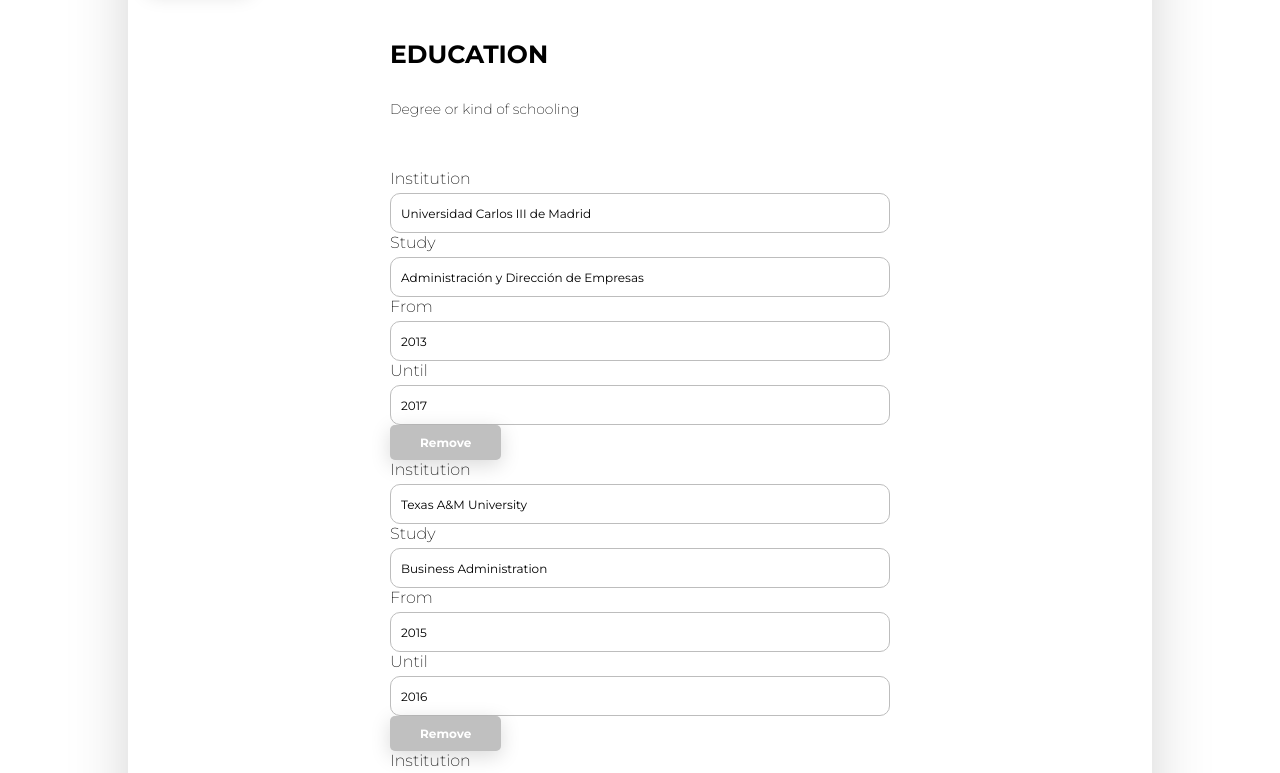
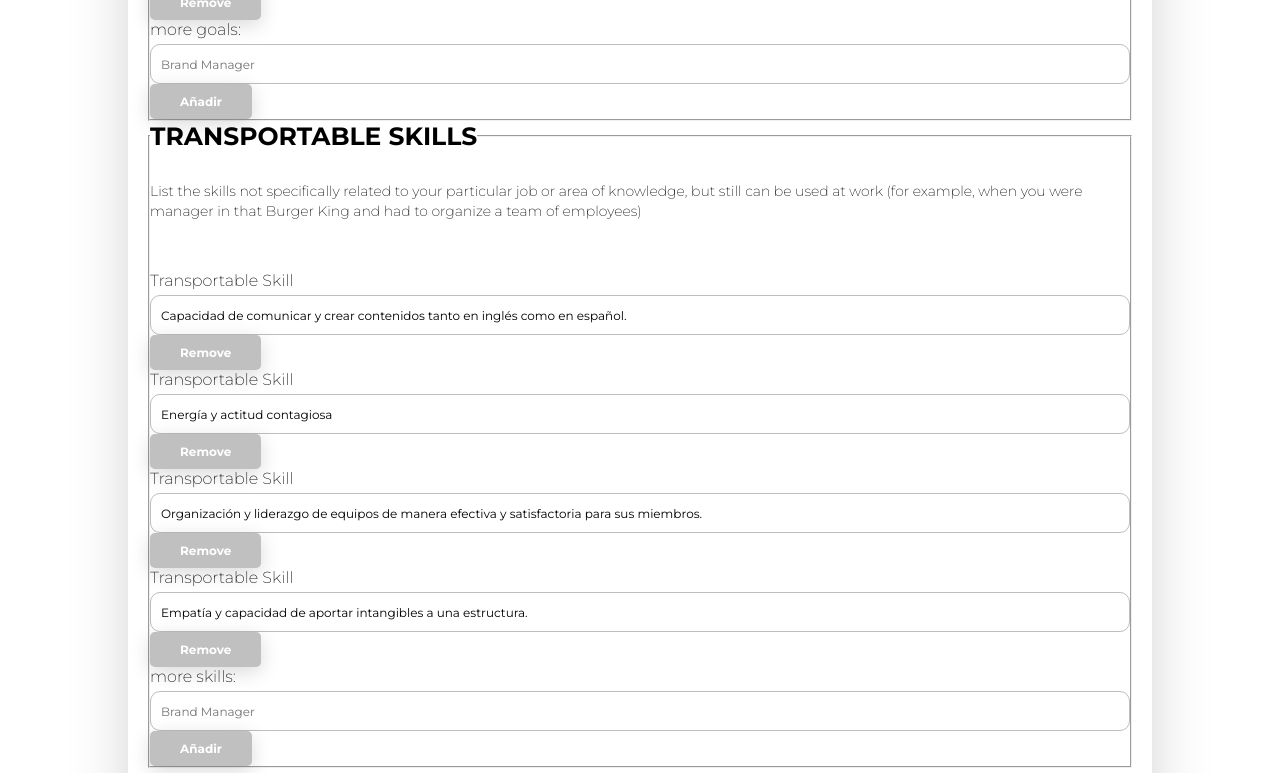
Before and after one commit to sayheylaura/manfred-awesomic-cv, a React (Create React App) app: page /#/ in a window 1280 px wide. Shown: the part 1900-2673 px from the top of the page. Built offline with nearby package versions, Linux system fonts and the light colour scheme.

Commit message:
transportableSkills working

```diff
--- a/src/App.js
+++ b/src/App.js
@@ -34,6 +34,10 @@ class App extends Component {
     this.handleRemoveGoal = this.handleRemoveGoal.bind(this);
     this.handleGoalsInput = this.handleGoalsInput.bind(this);
     this.handleGoalChange = this.handleGoalChange.bind(this);
+    this.handleAddTransportableSkill = this.handleAddTransportableSkill.bind(this);
+    this.handleTransportableSkillChange = this.handleTransportableSkillChange.bind(this);
+    this.handleRemoveTransportableSkill = this.handleRemoveTransportableSkill.bind(this);
+    this.handleTransportableSkillsInput = this.handleTransportableSkillsInput.bind(this);
     this.handleAddEducationItem = this.handleAddEducationItem.bind(this);
     this.handleRemoveEducationItem = this.handleRemoveEducationItem.bind(this);
     this.handleEducationChange = this.handleEducationChange.bind(this);
@@ -169,8 +173,71 @@ class App extends Component {
     });
   }
 
-  handleAddTransSkill(){
+  handleAddTransportableSkill(){
+    const { transportableSkillDefault } = this.state;
+    const newTransportableSkillItem = transportableSkillDefault;
 
+    this.setState(prevState => {
+      const newState={
+        sample: {
+          ...prevState.sample,
+          author:{
+            ...prevState.sample.author,
+            transportableSkills: prevState.sample.author.transportableSkills.concat(newTransportableSkillItem)
+          },
+          transportableSkillDefault: ""
+          }
+        };
+        return newState;
+    });
+  }
+
+  handleTransportableSkillChange(event) {
+    const { value } = event.currentTarget;
+    this.setState({
+      transportableSkillDefault: value
+    });
+  }
+
+  handleRemoveTransportableSkill(ind) {
+    this.setState(prevState => {
+      const newState = {
+        sample: {
+          ...prevState.sample,
+          author:{
+            ...prevState.sample.author,
+            transportableSkills: prevState.sample.author.transportableSkills.filter(
+              (item, index) => {
+                return index !== ind;
+              }
+            )
+          }
+        }
+      };
+      return newState;
+    });
+  }
+
+  handleTransportableSkillsInput(value, name, ind) {
+    this.setState(prevState => {
+      const newState = {
+        sample: {
+          ...prevState.sample,
+          author:{
+            ...prevState.sample.author,
+            transportableSkills: prevState.sample.author.transportableSkills.map((item, index) => {
+              if (index === ind) {
+                item =[
+                  value
+                ]
+              }
+              return item;
+            })
+          }
+        }
+      };
+      return newState;
+    });
   }
 
   handleAddEducationItem() {
@@ -401,6 +468,7 @@ class App extends Component {
     const {
       sample,
       goalDefault,
+      transportableSkillDefault,
       institutionDefault,
       studyDefault,
       fromEdDefault,
@@ -417,6 +485,7 @@ class App extends Component {
         <Main
           sample={sample}
           goalDefault={goalDefault}
+          transportableSkillDefault={transportableSkillDefault}
           institutionDefault={institutionDefault}
           studyDefault={studyDefault}
           fromEdDefault={fromEdDefault}
@@ -434,6 +503,10 @@ class App extends Component {
           handleAddGoal={this.handleAddGoal}
           handleGoalsInput ={ this.handleGoalsInput}
           handleGoalChange={this.handleGoalChange}
+          handleAddTransportableSkill={this.handleAddTransportableSkill}
+          handleTransportableSkillChange={this.handleTransportableSkillChange}
+          handleRemoveTransportableSkill={this.handleRemoveTransportableSkill}
+          handleTransportableSkillsInput={this.handleTransportableSkillsInput}
           handleAddEducationItem={this.handleAddEducationItem}
           handleRemoveEducationItem={this.handleRemoveEducationItem}
           handleEducationChange={this.handleEducationChange}
--- a/src/components/Form/index.js
+++ b/src/components/Form/index.js
@@ -6,12 +6,15 @@ import FormEducation from "../FormEducation";
 import FormMiscEducation from "../FormMiscEducation";
 import FormIntro from '../FormIntro';
 import FormProfessionalGoals from '../FormProfessionalGoals';
+import FormTransportableSkills from "../FormTransportableSkills";
+
 
 class Form extends Component {
   render() {
     const {
       sample,
       goalDefault,
+      transportableSkillDefault,
       institutionDefault,
       studyDefault,
       fromEdDefault,
@@ -27,6 +30,10 @@ class Form extends Component {
       handleRemoveGoal,
       handleGoalsInput,
       handleGoalChange,
+      handleAddTransportableSkill,
+      handleTransportableSkillChange,
+      handleRemoveTransportableSkill,
+      handleTransportableSkillsInput,
       handleAddEducationItem,
       handleRemoveEducationItem,
       handleEducationChange,
@@ -42,7 +49,7 @@ class Form extends Component {
     } = this.props;
 
     const { education, languages, miscEducation, questionnaire } = sample;
-    const {intro, professionalGoals} = sample.author;
+    const {intro, professionalGoals, transportableSkills} = sample.author;
     return (
       <section className="form__wrapper">
         <h2 className="form__title">Form</h2>
@@ -51,6 +58,7 @@ class Form extends Component {
           want to be displayed in your CV. Note that the fields marked with an
           asterisk (*) are compulsory. You can add or remove the fields.
         </p>
+
         <FormIntro intro={intro}
           handleIntroChange={handleIntroChange}
         />
@@ -61,6 +69,14 @@ class Form extends Component {
           handleGoalsInput={handleGoalsInput}
           handleGoalChange={handleGoalChange}
           goalDefault={goalDefault}
+        />
+        <FormTransportableSkills
+        transportableSkillDefault={transportableSkillDefault}
+        transportableSkills={transportableSkills}
+        handleAddTransportableSkill={handleAddTransportableSkill}
+        handleTransportableSkillChange={handleTransportableSkillChange}
+        handleRemoveTransportableSkill={handleRemoveTransportableSkill}
+        handleTransportableSkillsInput={handleTransportableSkillsInput}
         />
 
         <FormEducation
@@ -111,6 +127,7 @@ class Form extends Component {
 Form.propTypes = {
   sample: PropTypes.object.isRequired,
   goalDefault: PropTypes.string.isRequired,
+  transportableSkillDefault: PropTypes.string.isRequired,
   institutionDefault: PropTypes.string.isRequired,
   studyDefault: PropTypes.string.isRequired,
   fromEdDefault: PropTypes.string.isRequired,
@@ -125,6 +142,10 @@ Form.propTypes = {
   handleAddGoal:PropTypes.func.isRequired,
   handleRemoveGoal: PropTypes.func.isRequired,
   handleGoalsInput: PropTypes.func.isRequired,
+  handleAddTransportableSkill: PropTypes.func.isRequired,
+  handleTransportableSkillChange: PropTypes.func.isRequired,
+  handleRemoveTransportableSkill: PropTypes.func.isRequired,
+  handleTransportableSkillsInput: PropTypes.func.isRequired,
   handleAddEducationItem: PropTypes.func.isRequired,
   handleRemoveEducationItem: PropTypes.func.isRequired,
   handleEducationChange: PropTypes.func.isRequired,
--- a/src/components/FormTransportableSkills/index.js
+++ b/src/components/FormTransportableSkills/index.js
@@ -1,9 +1,65 @@
-import React, { Component } from 'react';
+import React, { Component } from "react";
+import PropTypes from "prop-types";
+import FormInput from "../FormInput";
+import Button from "../Button";
+import FormTransportableSkillsItem from "../FormTransportableSkillsItem";
 class FormTransportableSkills extends Component {
-  state = {  }
   render() {
-    return (  );
+    const {
+      transportableSkillDefault,
+      transportableSkills,
+      handleAddTransportableSkill,
+      handleTransportableSkillChange,
+      handleRemoveTransportableSkill,
+      handleTransportableSkillsInput
+    } = this.props;
+    return (
+      <fieldset>
+        <legend className="form__section-title">Transportable Skills</legend>
+        <p className="form__section-description">
+          List the skills not specifically related to your particular job or
+          area of knowledge, but still can be used at work (for example, when
+          you were manager in that Burger King and had to organize a team of
+          employees)
+        </p>
+        {transportableSkills.map((item, index) => {
+          return (
+            <FormTransportableSkillsItem
+              key={index}
+              transportableSkillDefault={item}
+              ind={index}
+              handleRemoveTransportableSkill={handleRemoveTransportableSkill}
+              handleTransportableSkillsInput={handleTransportableSkillsInput}
+            />
+          );
+        })}
+        <div>
+          <FormInput
+            labelContent="more skills:"
+            styles="form__input"
+            inputType="text"
+            inputName="transportable skills"
+            inputValue={transportableSkillDefault}
+            example="Brand Manager"
+            handleInputChange={handleTransportableSkillChange}
+          />
+          <Button
+            buttonType="button"
+            styles="add-btn"
+            handleButtonClick={handleAddTransportableSkill}
+          >
+            Añadir
+          </Button>
+        </div>
+      </fieldset>
+    );
   }
 }
 
+FormTransportableSkills.propTypes = {
+  transportableSkillDefault: PropTypes.string.isRequired,
+  handleRemoveTransportableSkill: PropTypes.func.isRequired,
+  handleTransportableSkillsInput: PropTypes.func.isRequired
+};
+
 export default FormTransportableSkills;
--- /dev/null
+++ b/src/components/FormTransportableSkillsItem/index.js
@@ -0,0 +1,61 @@
+import React, { Component } from 'react';
+import PropTypes from 'prop-types';
+import FormInput from '../FormInput';
+import Button from '../Button';
+
+class FormTransportableSkillsItem extends Component {
+  constructor(props) {
+    super(props);
+    this.removeItem = this.removeItem.bind(this);
+    this.handleTransSkillInputChange = this.handleTransSkillInputChange.bind(this);
+  }
+
+  removeItem() {
+    const { handleRemoveTransportableSkill, ind } = this.props;
+    handleRemoveTransportableSkill(ind);
+  }
+
+  handleTransSkillInputChange(event) {
+    const { value, name } = event.currentTarget;
+    const { handleTransportableSkillsInput, ind } = this.props;
+    handleTransportableSkillsInput(value, name, ind);
+  }
+
+
+
+  render() {
+    const { transportableSkillDefault } = this.props;
+    return (
+      <div>
+        <FormInput
+          labelContent="Transportable Skill"
+          styles="form__input"
+          inputType="text"
+          inputName="transportable skills"
+          inputValue={transportableSkillDefault}
+          example="Professional Goal"
+          handleInputChange={this.handleTransSkillInputChange}
+        />
+        <Button
+          buttonType="button"
+          styles="remove-btn"
+          handleButtonClick={this.removeItem}
+          >
+          Remove
+        </Button>
+      </div>
+
+
+
+    );
+  }
+}
+
+FormTransportableSkillsItem.propTypes = {
+  transportableSkillDefault: PropTypes.string.isRequired,
+  ind: PropTypes.number.isRequired,
+  handleRemoveTransportableSkill: PropTypes.func.isRequired,
+  handleTransportableSkillsInput:PropTypes.func.isRequired
+}
+
+export default FormTransportableSkillsItem;
--- a/src/components/Main/index.js
+++ b/src/components/Main/index.js
@@ -37,6 +37,7 @@ class Main extends Component {
     const {
       sample,
       goalDefault,
+      transportableSkillDefault,
       institutionDefault,
       studyDefault,
       fromEdDefault,
@@ -54,6 +55,10 @@ class Main extends Component {
       handleRemoveGoal,
       handleGoalsInput,
       handleGoalChange,
+      handleAddTransportableSkill,
+      handleTransportableSkillChange,
+      handleRemoveTransportableSkill,
+      handleTransportableSkillsInput,
       handleAddEducationItem,
       handleRemoveEducationItem,
       handleEducationChange,
@@ -95,6 +100,7 @@ class Main extends Component {
                 <Form
                   sample={sample}
                   goalDefault={goalDefault}
+                  transportableSkillDefault={transportableSkillDefault}
                   institutionDefault={institutionDefault}
                   studyDefault={studyDefault}
                   fromEdDefault={fromEdDefault}
@@ -110,6 +116,10 @@ class Main extends Component {
                   handleRemoveGoal ={handleRemoveGoal}
                   handleGoalsInput={handleGoalsInput}
                   handleGoalChange={handleGoalChange}
+                  handleAddTransportableSkill={handleAddTransportableSkill}
+                  handleTransportableSkillChange={handleTransportableSkillChange}
+                  handleRemoveTransportableSkill={handleRemoveTransportableSkill}
+                  handleTransportableSkillsInput={handleTransportableSkillsInput}
                   handleAddEducationItem={handleAddEducationItem}
                   handleRemoveEducationItem={handleRemoveEducationItem}
                   handleEducationChange={handleEducationChange}
@@ -147,6 +157,7 @@ class Main extends Component {
 Main.propTypes = {
   sample: PropTypes.object.isRequired,
   goalDefault: PropTypes.string.isRequired,
+  transportableSkillDefault: PropTypes.string.isRequired,
   institutionDefault: PropTypes.string.isRequired,
   studyDefault: PropTypes.string.isRequired,
   fromEdDefault: PropTypes.string.isRequired,
@@ -163,6 +174,10 @@ Main.propTypes = {
   handleAddGoal:PropTypes.func.isRequired ,
   handleRemoveGoal: PropTypes.func.isRequired,
   handleGoalsInput: PropTypes.func.isRequired,
+  handleAddTransportableSkill: PropTypes.func.isRequired,
+  handleTransportableSkillChange: PropTypes.func.isRequired,
+  handleRemoveTransportableSkill: PropTypes.func.isRequired,
+  handleTransportableSkillsInput: PropTypes.func.isRequired,
   handleAddEducationItem: PropTypes.func.isRequired,
   handleRemoveEducationItem: PropTypes.func.isRequired,
   handleEducationChange: PropTypes.func.isRequired,
```
Also changed, not shown: src/components/FormProfessionalGoals/index.js (+21 -11 lines).
